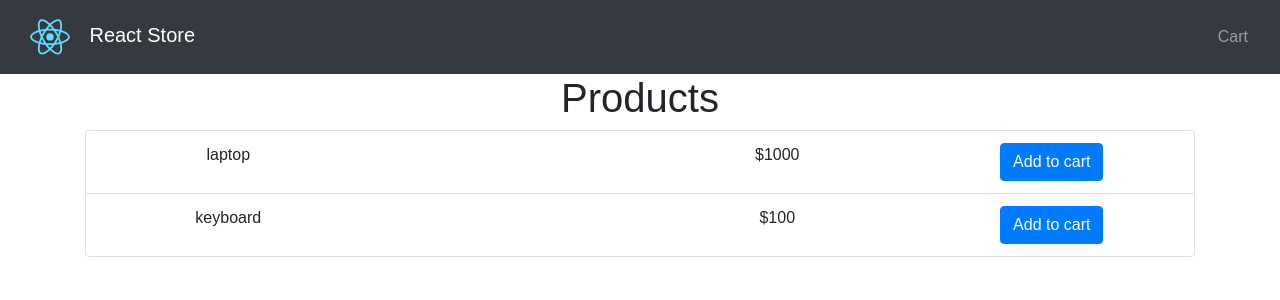
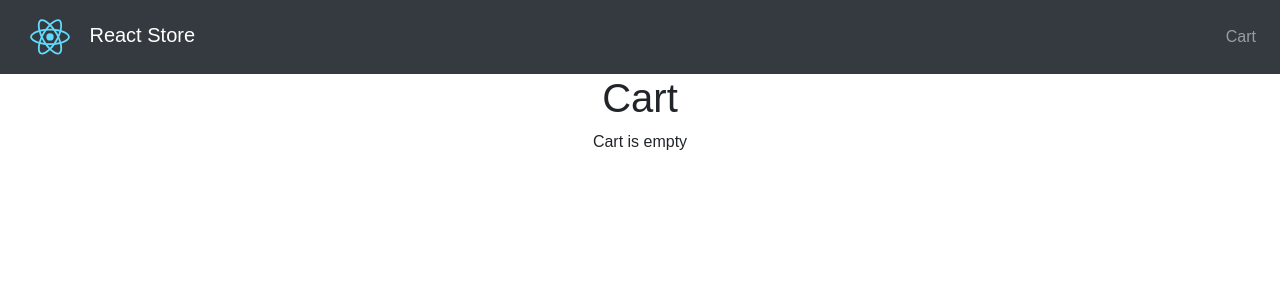
Before and after one commit to akiran/reactfoo-delhi-react-workshop, a React (Create React App) app: page / in a window 1280 px wide. Both pictures are taken after a click on the link "Cart". Shown: the top 300 px of the page. Built offline with nearby package versions, Linux system fonts and the light colour scheme.

Commit message:
added routes

```diff
--- a/src/App.js
+++ b/src/App.js
@@ -1,14 +1,13 @@
 import React, { Component } from "react";
-import { Container, Row, Col } from "reactstrap";
 import "./App.css";
-import ProductList from "./components/ProductsList";
-import CartList from "./components/CartList";
 import Header from "./components/Header";
+import AppContent from "./components/AppContent";
 
 class App extends Component {
   constructor(props) {
     super(props);
     this.state = {
+      route: "",
       products: [
         { id: 1, title: "laptop", price: "$1000", description: "" },
         { id: 2, title: "keyboard", price: "$100", description: "" }
@@ -16,6 +15,9 @@ class App extends Component {
       cartItems: []
     };
   }
+  setRoute = route => {
+    this.setState({ route });
+  };
   addCartItem = cartItem => {
     this.setState(prevState => ({
       cartItems: prevState.cartItems.concat(cartItem)
@@ -27,26 +29,17 @@ class App extends Component {
     }));
   };
   render() {
-    const { products, cartItems } = this.state;
+    const { products, cartItems, route } = this.state;
     return (
       <div className="App">
-        <Header
+        <Header cartItems={cartItems} setRoute={this.setRoute} />
+        <AppContent
+          route={route}
+          products={products}
           cartItems={cartItems}
-          products={products}
           addCartItem={this.addCartItem}
           deleteCartItem={this.deleteCartItem}
         />
-        <Container>
-          <Row>
-            <Col>
-              <ProductList
-                products={products}
-                addCartItem={this.addCartItem}
-                cartItems={cartItems}
-              />
-            </Col>
-          </Row>
-        </Container>
       </div>
     );
   }
--- /dev/null
+++ b/src/components/AppContent.js
@@ -0,0 +1,27 @@
+import React from "react";
+import { Container, Row, Col } from "reactstrap";
+import ProductList from "./ProductsList";
+import CartList from "./CartList";
+
+function Routes(props) {
+  switch (props.route) {
+    case "Cart":
+      return <CartList {...props} />;
+    default:
+      return <ProductList {...props} />;
+  }
+}
+
+export default class AppContent extends React.Component {
+  render() {
+    return (
+      <Container>
+        <Row>
+          <Col>
+            <Routes {...this.props} />
+          </Col>
+        </Row>
+      </Container>
+    );
+  }
+}
--- a/src/components/CartItem.js
+++ b/src/components/CartItem.js
@@ -1,10 +1,10 @@
 import React from "react";
-import { DropdownItem } from "reactstrap";
+import { ListGroupItem } from "reactstrap";
 
 export default class CartItem extends React.Component {
   render() {
     const { cartItem, products } = this.props;
     const product = products.find(p => p.id === cartItem.productId);
-    return <DropdownItem>{product.title}</DropdownItem>;
+    return <ListGroupItem>{product.title}</ListGroupItem>;
   }
 }
--- a/src/components/CartList.js
+++ b/src/components/CartList.js
@@ -1,24 +1,27 @@
 import React from "react";
 import CartItem from "./CartItem";
-import { DropdownMenu } from "reactstrap";
-
+import { ListGroup } from "reactstrap";
 export default class CartList extends React.Component {
   render() {
     const { cartItems, addCartItem, products } = this.props;
-    if (!cartItems.length) {
-      return null;
-    }
     return (
-      <DropdownMenu>
-        {cartItems.map(cartItem => (
+      <div>
+        <h1>Cart</h1>
+        <ListGroup>
+          {cartItems.length ? (
+            cartItems.map(cartItem => (
               <CartItem
                 key={cartItem.id}
                 products={products}
                 cartItem={cartItem}
                 addCartItem={addCartItem}
               />
-        ))}
-      </DropdownMenu>
+            ))
+          ) : (
+            <div>Cart is empty</div>
+          )}
+        </ListGroup>
+      </div>
     );
   }
 }
--- a/src/components/Header.js
+++ b/src/components/Header.js
@@ -1,60 +1,23 @@
 import React from "react";
-import {
-  Navbar,
-  NavbarToggler,
-  NavbarBrand,
-  Nav,
-  NavItem,
-  NavLink,
-  Badge,
-  Dropdown,
-  DropdownItem,
-  DropdownToggle,
-  DropdownMenu
-} from "reactstrap";
+import { Navbar, NavbarBrand, Nav, NavItem, NavLink, Badge } from "reactstrap";
 import logo from "../logo.svg";
-import CartList from "./CartList";
 
 export default class Header extends React.Component {
-  constructor(props) {
-    super(props);
-
-    this.toggle = this.toggle.bind(this);
-    this.state = { dropdownOpen: false };
-  }
-
-  toggle() {
-    this.setState({
-      dropdownOpen: !this.state.dropdownOpen
-    });
-  }
   render() {
-    const { cartItems, products, addCartItem } = this.props;
+    const { cartItems } = this.props;
     return (
       <div>
         <Navbar color="dark" dark expand="md">
-          <NavbarBrand href="/">
+          <NavbarBrand href="#" onClick={() => this.props.setRoute("")}>
             <img style={{ height: "48px" }} src={logo} alt="logo" /> React Store
           </NavbarBrand>
           <Nav className="ml-auto" navbar>
-            <Dropdown
-              direction="right"
-              nav
-              isOpen={this.state.dropdownOpen}
-              toggle={this.toggle}
-            >
-              <DropdownToggle nav>
-                <NavLink>
-                  Cart{" "}
-                  {cartItems.length ? <Badge>{cartItems.length}</Badge> : null}
-                </NavLink>
-              </DropdownToggle>
-              <CartList
-                cartItems={cartItems}
-                products={products}
-                addCartItem={addCartItem}
-              />
-            </Dropdown>
+            <NavItem>
+              <NavLink onClick={() => this.props.setRoute("Cart")}>
+                Cart{" "}
+                {cartItems.length ? <Badge>{cartItems.length}</Badge> : null}
+              </NavLink>
+            </NavItem>
           </Nav>
         </Navbar>
       </div>
--- a/src/components/ProductsList.js
+++ b/src/components/ProductsList.js
@@ -1,6 +1,6 @@
 import React from "react";
 import ProductItem from "./ProductItem";
-import { ListGroup, ListGroupItem } from "reactstrap";
+import { ListGroup } from "reactstrap";
 
 export default class ProductList extends React.Component {
   render() {
```
Lines whose indentation alone changed are shown as unchanged.
